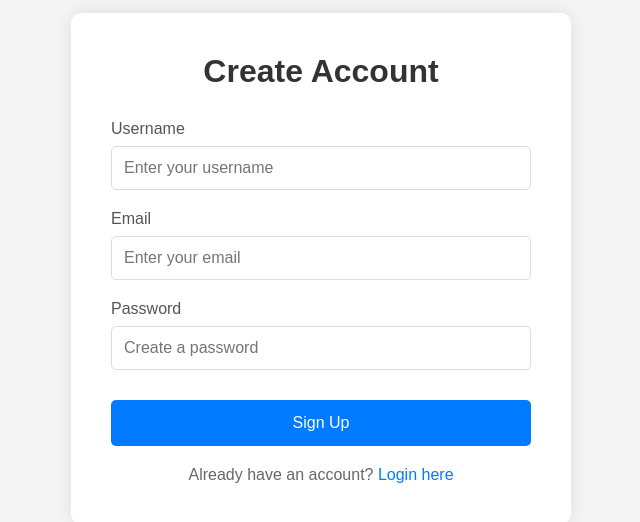
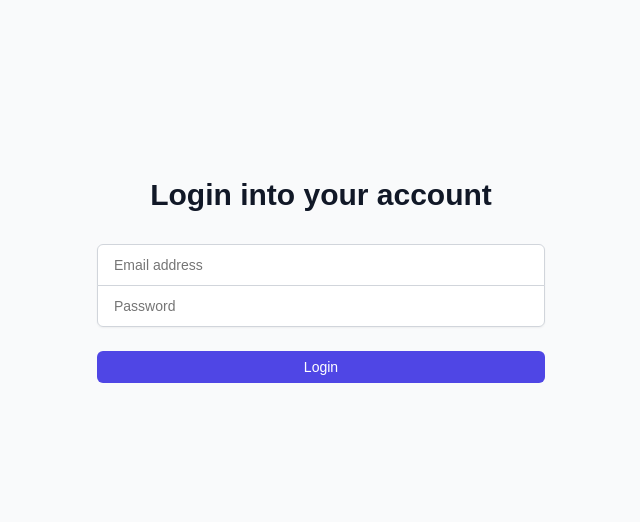
Before and after one commit to agwadan/Eventura, a Next.js app: page / in a window 1280 px wide. Shown: the part 132-654 px from the top of the page, without its empty margins (319-959 px from the left). Built offline with nearby package versions, Linux system fonts and the light colour scheme.

Commit message:
Login page

```diff
--- a/src/app/page.js
+++ b/src/app/page.js
@@ -1,11 +1,11 @@
 import Image from "next/image";
 import styles from "./page.module.css";
-import SignUp from "./signuppage/page";
+import LoginPage from "@/loginpage/pages";
 
 export default function Home() {
   return (
     <>
-       <SignUp/>
+       <LoginPage/>
     </>
   );
 }
--- /dev/null
+++ b/src/loginpage/page.module.css
@@ -0,0 +1,106 @@
+.container {
+  min-height: 100vh;
+  display: flex;
+  align-items: center;
+  justify-content: center;
+  background-color: #f9fafb;
+  padding: 3rem 1rem;
+}
+
+.formWrapper {
+  max-width: 28rem;
+  width: 100%;
+  margin: 2rem auto;
+}
+
+.title {
+  margin-top: 1.5rem;
+  text-align: center;
+  font-size: 1.875rem;
+  font-weight: 800;
+  color: #111827;
+}
+
+.form {
+  margin-top: 2rem;
+  space-y: 1.5rem;
+}
+
+.inputGroup {
+  border-radius: 0.375rem;
+  box-shadow: 0 1px 2px 0 rgba(0, 0, 0, 0.05);
+}
+
+.srOnly {
+  position: absolute;
+  width: 1px;
+  height: 1px;
+  padding: 0;
+  margin: -1px;
+  overflow: hidden;
+  clip: rect(0, 0, 0, 0);
+  white-space: nowrap;
+  border-width: 0;
+}
+
+.inputTop, .inputBottom {
+  appearance: none;
+  display: block;
+  width: 100%;
+  padding: 0.75rem 1rem;
+  border: 1px solid #d1d5db;
+  color: #111827;
+  font-size: 0.875rem;
+}
+
+.inputTop {
+  border-top-left-radius: 0.375rem;
+  border-top-right-radius: 0.375rem;
+}
+
+.inputBottom {
+  border-bottom-left-radius: 0.375rem;
+  border-bottom-right-radius: 0.375rem;
+  margin-top: -1px;
+}
+
+.inputTop:focus, .inputBottom:focus {
+  outline: none;
+  border-color: #6366f1;
+  z-index: 10;
+  position: relative;
+}
+
+.error {
+  color: #ef4444;
+  font-size: 0.875rem;
+  text-align: center;
+  margin: 0.5rem 0;
+}
+
+.submitButton {
+  width: 100%;
+  display: flex;
+  justify-content: center;
+  padding: 0.5rem 1rem;
+  border: none;
+  border-radius: 0.375rem;
+  font-size: 0.875rem;
+  font-weight: 500;
+  color: white;
+  background-color: #4f46e5;
+  cursor: pointer;
+  transition: background-color 0.2s;
+  margin-top: 1.5rem;
+}
+
+.submitButton:hover {
+  background-color: #4338ca;
+}
+
+.submitButton:focus {
+  outline: none;
+  ring: 2px;
+  ring-offset: 2px;
+  ring-color: #4f46e5;
+}
--- /dev/null
+++ b/src/loginpage/pages.js
@@ -0,0 +1,101 @@
+"use client";
+import { useState } from 'react';
+import { useRouter } from 'next/navigation';
+import styles from './page.module.css';
+
+export default function LoginPage() {
+  const router = useRouter();
+  const [formData, setFormData] = useState({
+    email: '',
+    password: '',
+  });
+  const [error, setError] = useState('');
+
+  const handleSubmit = async (e) => {
+    e.preventDefault();
+    setError('');
+
+    try {
+      // Here you would typically make an API call to your authentication endpoint
+      // For example:
+      // const response = await fetch('/api/auth/login', {
+      //   method: 'POST',
+      //   headers: { 'Content-Type': 'application/json' },
+      //   body: JSON.stringify(formData),
+      // });
+
+      // For demo purposes, let's just log the data
+      console.log('Login attempt:', formData);
+
+      // On successful login, redirect to dashboard
+      router.push('/dashboard');
+    } catch (err) {
+      setError('Failed to login. Please try again.');
+    }
+  };
+
+  const handleChange = (e) => {
+    const { name, value } = e.target;
+    setFormData(prev => ({
+      ...prev,
+      [name]: value
+    }));
+  };
+
+  return (
+    <div className={styles.container}>
+      <div className={styles.formWrapper}>
+        <div>
+          <h2 className={styles.title}>
+            Login into your account
+          </h2>
+        </div>
+        <form className={styles.form} onSubmit={handleSubmit}>
+          <div className={styles.inputGroup}>
+            <div>
+              <label htmlFor="email" className={styles.srOnly}>Email address</label>
+              <input
+                id="email"
+                name="email"
+                type="email"
+                required
+                className={styles.inputTop}
+                placeholder="Email address"
+                value={formData.email}
+                onChange={handleChange}
+              />
+            </div>
+            <div>
+              <label htmlFor="password" className={styles.srOnly}>Password</label>
+              <input
+                id="password"
+                name="password"
+                type="password"
+                required
+                className={styles.inputBottom}
+                placeholder="Password"
+                value={formData.password}
+                onChange={handleChange}
+              />
+            </div>
+          </div>
+
+          {error && (
+            <div className={styles.error}>
+              {error}
+            </div>
+          )}
+
+          <div>
+            <button
+              type="submit"
+              className={styles.submitButton}
+            >
+              Login
+            </button>
+          </div>
+        </form>
+      </div>
+    </div>
+  );
+}
```
